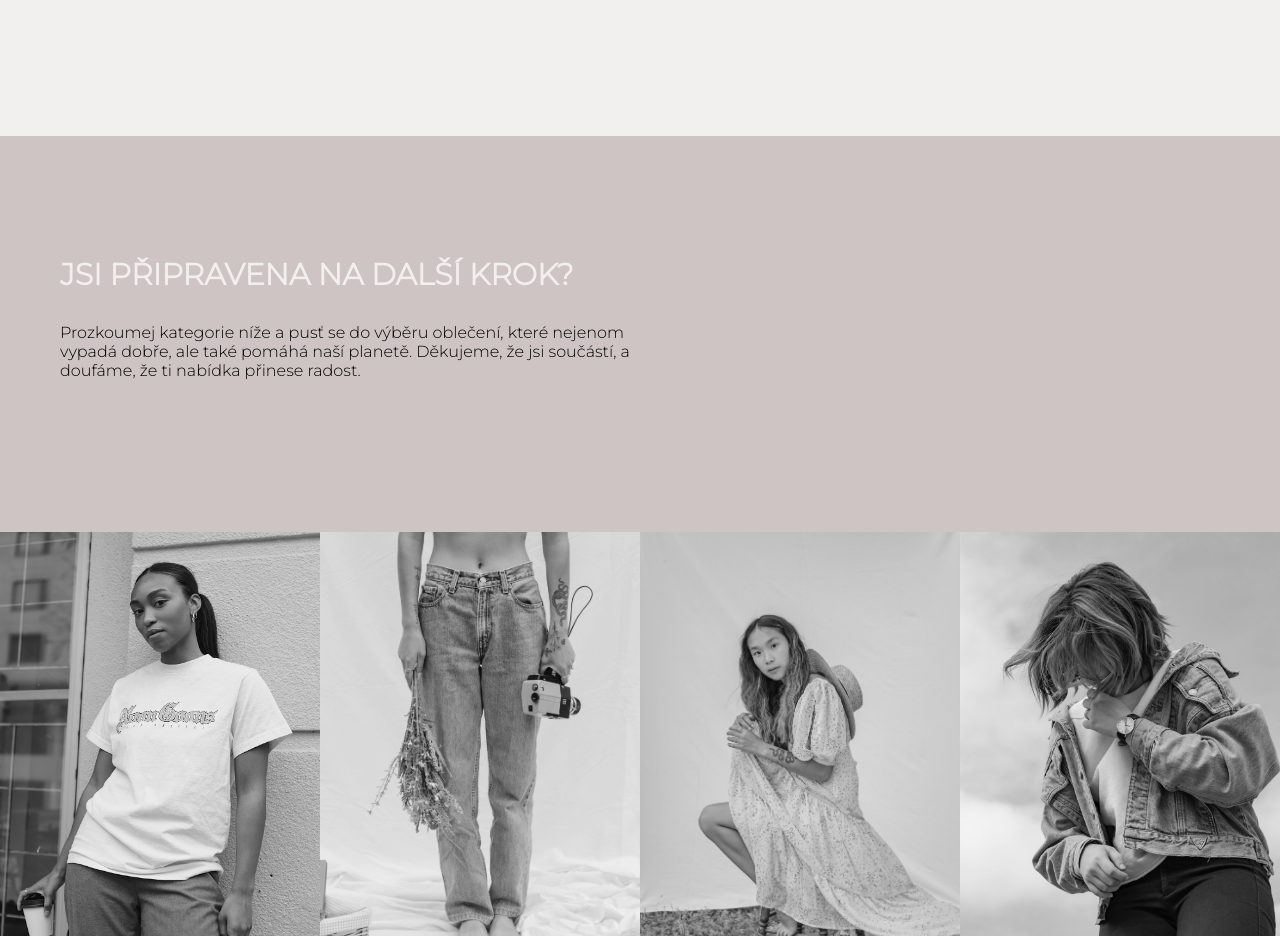
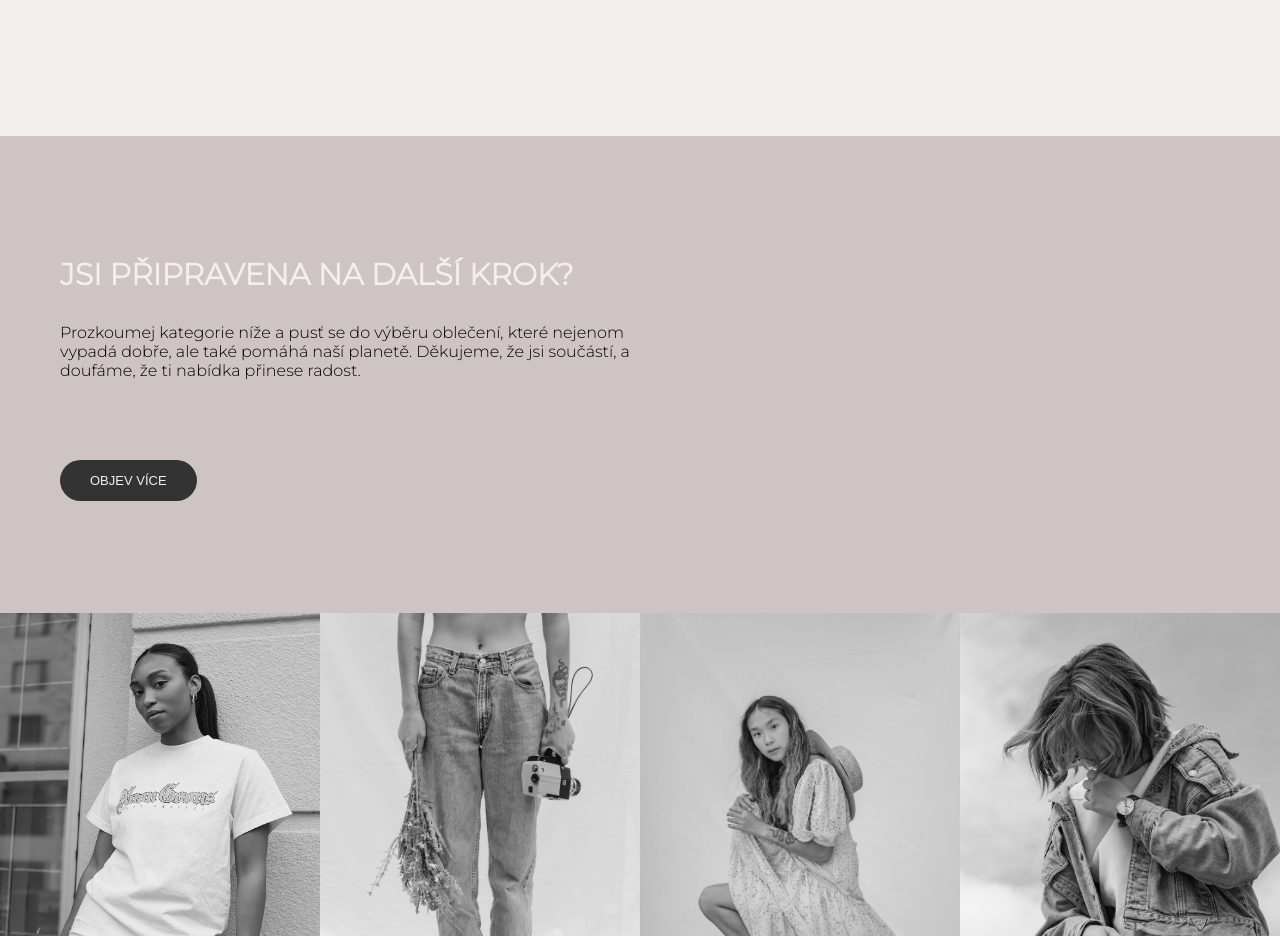
Before and after one commit to Kristyna-Novakova/slow-wear, a React app: page / in a window 1280 px wide. Shown: the part 1540-2476 px from the top of the page. Built offline with nearby package versions, Linux system fonts and the light colour scheme; a web font is replaced by a local one.

Commit message:
Adding Button Component

```diff
--- /dev/null
+++ b/src/Components/Button/button.jsx
@@ -0,0 +1,6 @@
+import React from 'react';
+import './style.css';
+
+export const Button = ({ text }) => {
+  return <button className="button">{text}</button>;
+};
--- /dev/null
+++ b/src/Components/Button/style.css
@@ -0,0 +1,16 @@
+.button {
+  background-color: #333;
+  color: #F1F0EE;
+  padding: 13px 30px;
+  border-radius: 50px;
+  border: none;
+  text-decoration: none;
+  text-transform: uppercase;
+  font-size: 13px;
+  transition: background-color 0.3s ease;
+  width: max-content;
+}
+
+.button:hover {
+  background-color: #555;
+}
--- a/src/Pages/Categories/categories.jsx
+++ b/src/Pages/Categories/categories.jsx
@@ -1,5 +1,6 @@
 import React from 'react';
 import './style.css';
+import { Button } from '../../Components/Button/button';
 
 export const CategoryView = () => {
   return (
@@ -12,7 +13,9 @@ export const CategoryView = () => {
             nejenom vypadá dobře, ale také pomáhá naší planetě. Děkujeme, že jsi
             součástí, a doufáme, že ti nabídka přinese radost.
           </p>
+          <Button text="Objev více" />
         </div>
+
         <div className="category-view-photos">
           <div className="category-image category-image-tshirts">
             <h3>Topy</h3>
--- a/src/Pages/Categories/style.css
+++ b/src/Pages/Categories/style.css
@@ -13,6 +13,7 @@
   display: flex;
   flex-direction: column;
   padding: 120px 60px;
+  padding-bottom: 80px;
 }
 
 .category-view-text h2 {
@@ -24,8 +25,12 @@
 
 .category-view-text p {
   width: 50%;
+  padding-bottom: 80px;
 }
 
+
+
+/* Category Photos */
 .category-view-photos {
   flex: 0 0 50%;
   display: flex;
@@ -68,10 +73,12 @@
   top: 50%;
   left: 50%;
   transform: translate(-50%, -50%);
+
 }
 
 .category-image:hover h3 {
   display: block;
+  transition: 0.5s;
 }
 
 .category-image-tshirts {
```
